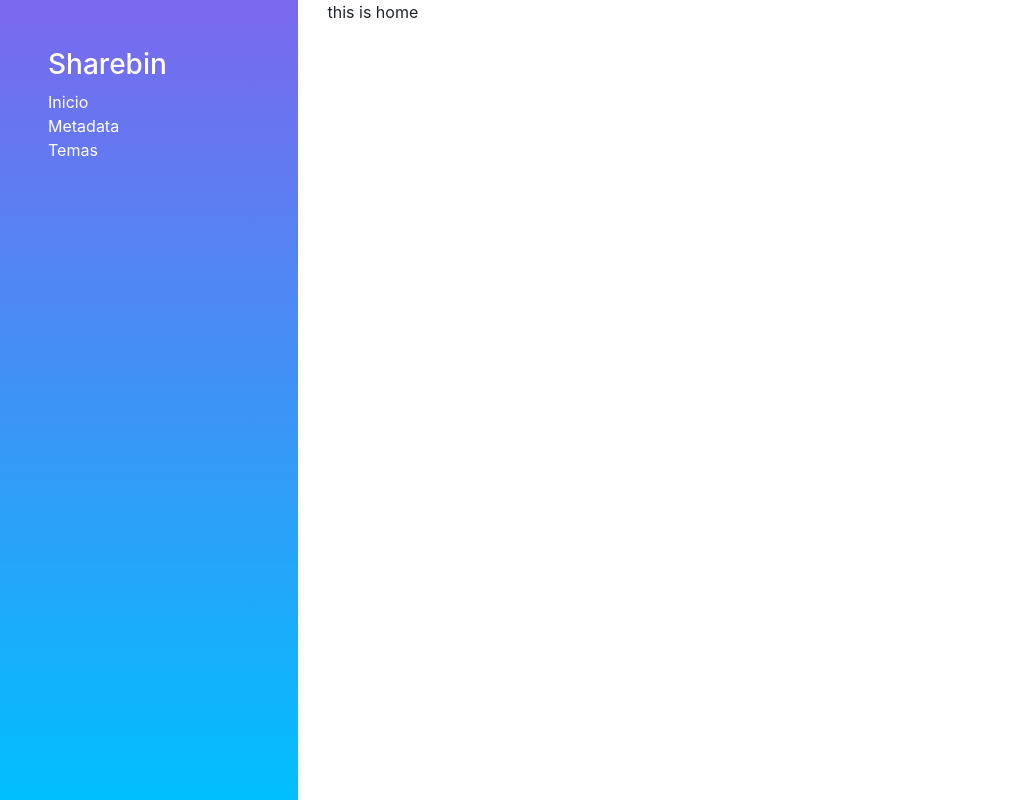
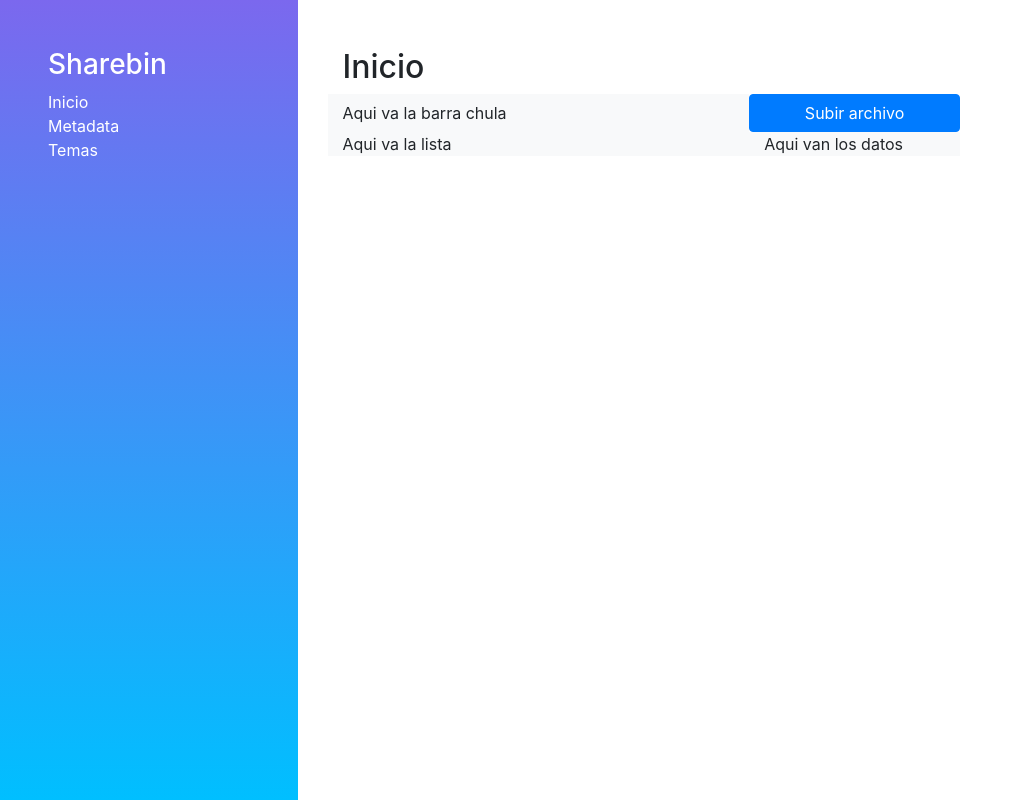
Before and after one commit to shaheershahzad/Sharebin, an Angular app in the folder frontend/: page /home in a window 1280 px wide. Shown: the whole page, without its empty margins (0-1023 px from the left). Built offline with nearby package versions, Linux system fonts and the light colour scheme.

Commit message:
home layout

```diff
--- a/frontend/src/app/pages/home/home.component.html
+++ b/frontend/src/app/pages/home/home.component.html
@@ -1 +1,12 @@
-<div>this is home</div>
+<div class="container pt-5">
+    <h2>Inicio</h2>
+
+    <div class="d-flex row">
+        <div class="col-6 bg-light align-content-center">Aqui va la barra chula</div>
+        <button class="col-3 float-right btn btn-primary navbar-bg">Subir archivo</button>
+    </div>
+    <div class="d-flex row">
+        <div class="col-6 bg-light align-content-center">Aqui va la lista</div>
+        <div class="col-3 bg-light">Aqui van los datos</div>
+    </div>
+</div>
```
Also changed, not shown: frontend/src/app/shared/navbar/navbar.component.ts (line endings or trailing spaces).
